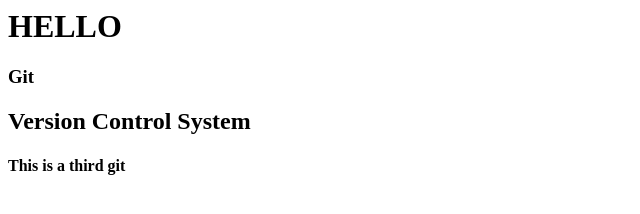
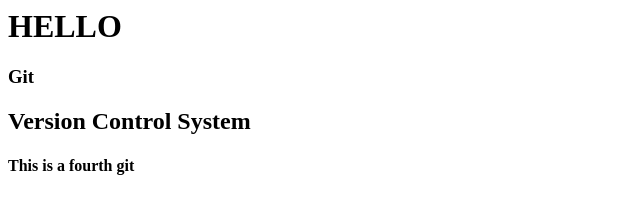
Before and after one commit to Aung1313/ecommerce2, a plain HTML site: page index.html in a window 1280 px wide. Shown: the full height of the page, 0-640 px from the left. Drawn offline with Linux system fonts and the light colour scheme.

Commit message:
fourth commit

```diff
--- a/index.html
+++ b/index.html
@@ -6,6 +6,6 @@
 		<h1>HELLO</h1>
 		<h3>Git </h3>
 		<h2>Version Control System</h2>
-		<h4>This is a third git</h4>
+		<h4>This is a fourth git</h4>
 	</body>
 </html>
```
